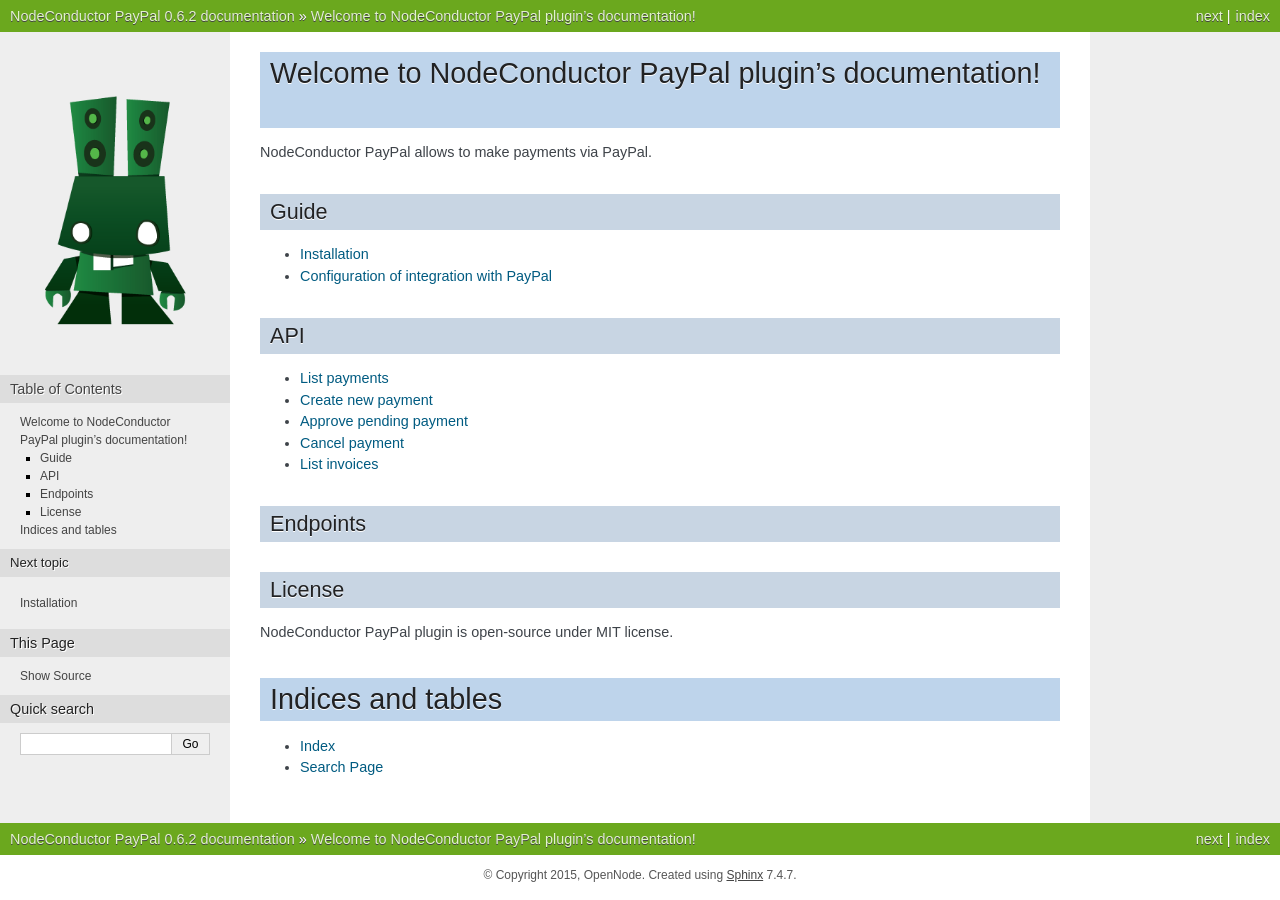
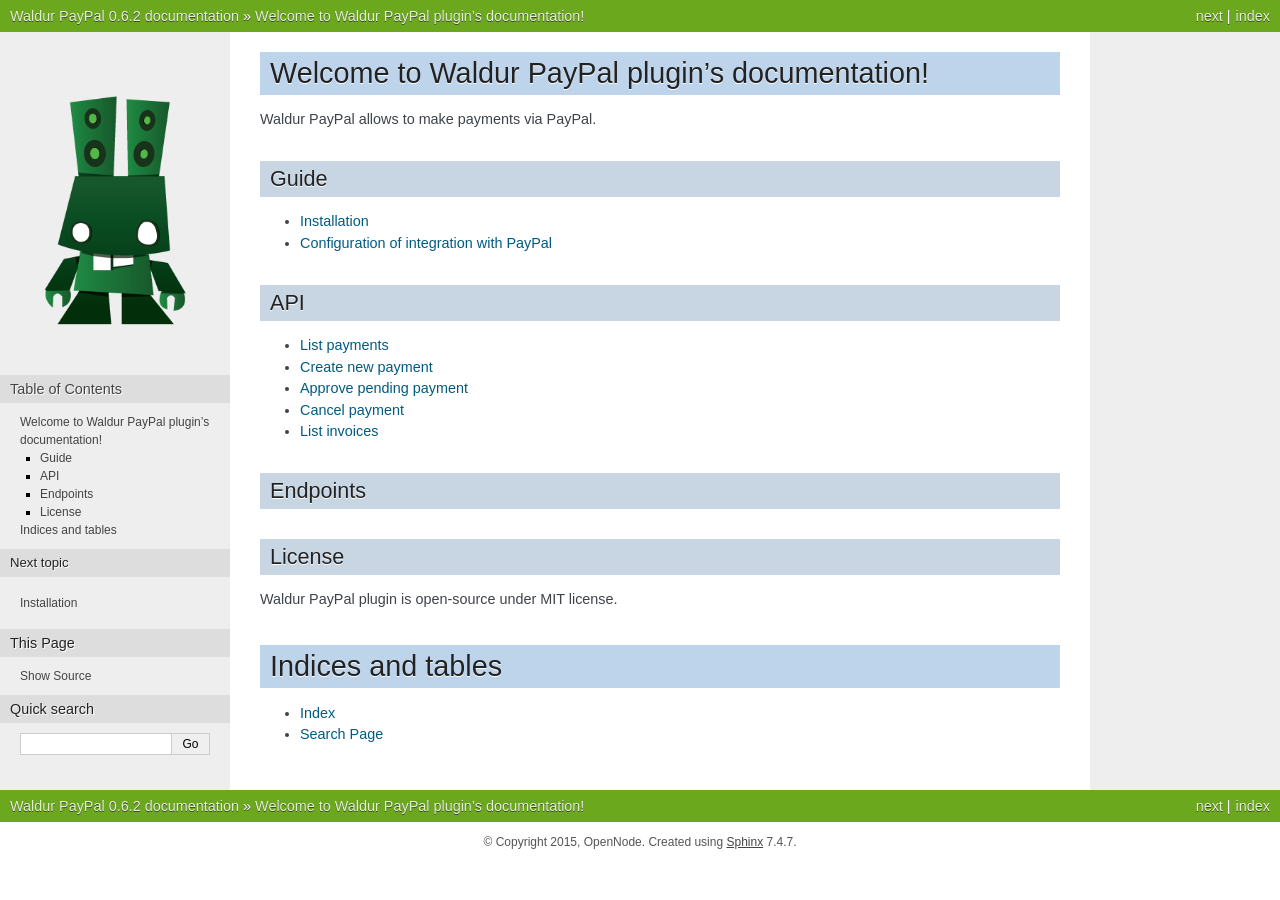
Before and after one commit to opennode/waldur-paypal, a Sphinx documentation site: the page built from docs/index.rst, in a window 1280 px wide. Built offline with Sphinx 7.4.7, drawn with Linux system fonts in a browser that asks for light colours; pages that are not in the unit, such as notebooks, are missing from menus; the version number is read from the project's files by our own code.

Commit message:
Fix leftover.

```diff
--- a/docs/conf.py
+++ b/docs/conf.py
@@ -1,6 +1,6 @@
 # -*- coding: utf-8 -*-
 #
-# NodeConductor PayPal documentation build configuration file, created by
+# Waldur PayPal documentation build configuration file, created by
 # sphinx-quickstart on Sat Oct 31 15:56:13 2015.
 #
 # This file is execfile()d with the current directory set to its
@@ -43,7 +43,7 @@
 master_doc = 'index'
 
 # General information about the project.
-project = u'NodeConductor PayPal'
+project = u'Waldur PayPal'
 copyright = u'2015, OpenNode'
 
 # The version info for the project you're documenting, acts as replacement for
@@ -198,7 +198,7 @@
 # (source start file, target name, title,
 #  author, documentclass [howto, manual, or own class]).
 latex_documents = [
-  ('index', 'NodeConductorPayPal.tex', u'NodeConductor PayPal Documentation',
+  ('index', 'NodeConductorPayPal.tex', u'Waldur PayPal Documentation',
    u'OpenNode', 'manual'),
 ]
 
@@ -228,7 +228,7 @@
 # One entry per manual page. List of tuples
 # (source start file, name, description, authors, manual section).
 man_pages = [
-    ('index', 'NodeConductor PayPal', u'NodeConductor PayPal Documentation',
+    ('index', 'Waldur PayPal', u'Waldur PayPal Documentation',
      [u'OpenNode'], 1)
 ]
 
@@ -242,7 +242,7 @@
 # (source start file, target name, title, author,
 #  dir menu entry, description, category)
 texinfo_documents = [
-  ('index', 'NodeConductorPayPal', u'NodeConductor PayPal Documentation',
+  ('index', 'NodeConductorPayPal', u'Waldur PayPal Documentation',
    u'OpenNode', 'NodeConductorPayPal', 'One line description of project.',
    'Miscellaneous'),
 ]
--- a/docs/index.rst
+++ b/docs/index.rst
@@ -1,7 +1,7 @@
-Welcome to NodeConductor PayPal plugin's documentation!
-=======================================================
+Welcome to Waldur PayPal plugin's documentation!
+================================================
 
-NodeConductor PayPal allows to make payments via PayPal.
+Waldur PayPal allows to make payments via PayPal.
 
 Guide
 -----
@@ -31,7 +31,7 @@
 License
 -------
 
-NodeConductor PayPal plugin is open-source under MIT license.
+Waldur PayPal plugin is open-source under MIT license.
 
 Indices and tables
 ==================
--- a/docs/installation.rst
+++ b/docs/installation.rst
@@ -2,13 +2,13 @@
 ------------
 
  * `Install NodeConductor <http://nodeconductor.readthedocs.org/en/latest/guide/intro.html#installation-from-source>`_
- * Clone NodeConductor PayPal
+ * Clone Waldur PayPal
 
   .. code-block:: bash
 
-    git clone git@code.opennodecloud.com:nodeconductor/nodeconductor-paypal.git
+    git clone git@code.opennodecloud.com:waldur/waldur-paypal.git
 
- * Install NodeConductor PayPal into NodeConductor virtual environment
+ * Install Waldur PayPal into Waldur virtual environment
 
   .. code-block:: bash
 
```
Also changed, not shown: 1 other file.
